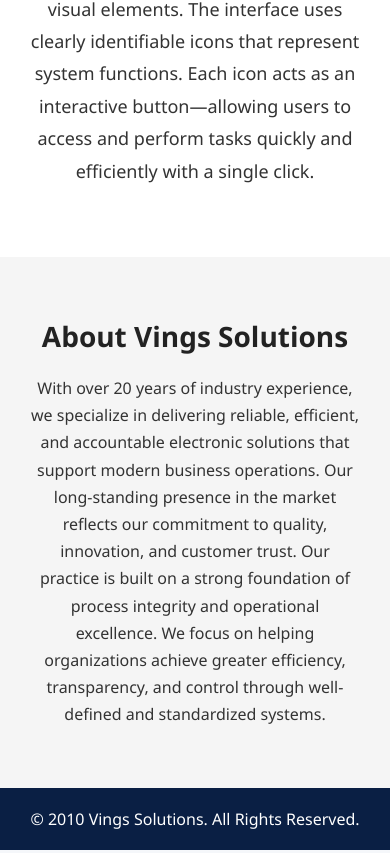
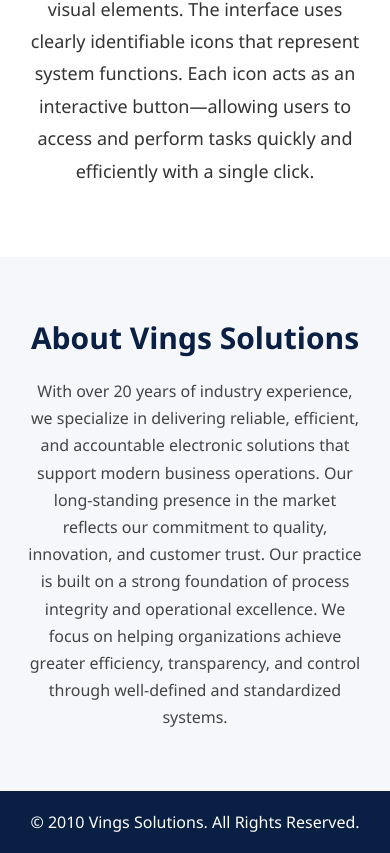
Before and after one commit to nikilv142/Vings-Solutions, a plain HTML site: page index.html in a window 390 px wide. Shown: the part 2825-3678 px from the top of the page. Drawn offline with Linux system fonts and the light colour scheme.

Commit message:
Refactor CSS styles for better organization and responsiveness

```diff
--- a/style.css
+++ b/style.css
@@ -210,29 +210,56 @@
     background:#004999;
 }
 
-/* About */
+/* =========================
+   ABOUT SECTION
+========================= */
 
 #about{
-    padding:60px 20px;
+    padding:80px 20px;
     text-align:center;
-    background:#f5f5f5;
+    background:#f5f7fa;
 }
 
 #about h2{
-    font-size:36px;
-    margin-bottom:20px;
-    color:#222;
+    font-size:42px;
+    color:#0a1f44;
+    margin-bottom:25px;
+    font-weight:700;
 }
 
 #about p{
     max-width:900px;
-    width:100%;
     margin:0 auto;
     font-size:18px;
     line-height:1.8;
+    color:#444;
     text-align:center;
-    word-break:normal;
-    overflow-wrap:break-word;
+    white-space:normal;
+    word-wrap:break-word;
+}
+
+/* =========================
+   MOBILE RESPONSIVE
+========================= */
+
+@media screen and (max-width:768px){
+
+    #about{
+        padding:60px 15px;
+    }
+
+    #about h2{
+        font-size:30px;
+        margin-bottom:20px;
+    }
+
+    #about p{
+        font-size:16px;
+        line-height:1.7;
+        max-width:100%;
+        padding:0 10px;
+    }
+
 }
 /* Footer */
 
@@ -375,27 +402,3 @@
         height:50px;
     }
 }
-/* Footer */
-
-footer{
-    background:#0a1f44;
-    color:white;
-    text-align:center;
-    padding:20px;
-}
-
-/* Mobile Responsive */
-
-@media (max-width:768px){
-
-    #about h2{
-        font-size:28px;
-    }
-
-    #about p{
-        font-size:16px;
-        line-height:1.7;
-        padding:0 10px;
-    }
-
-}
```
